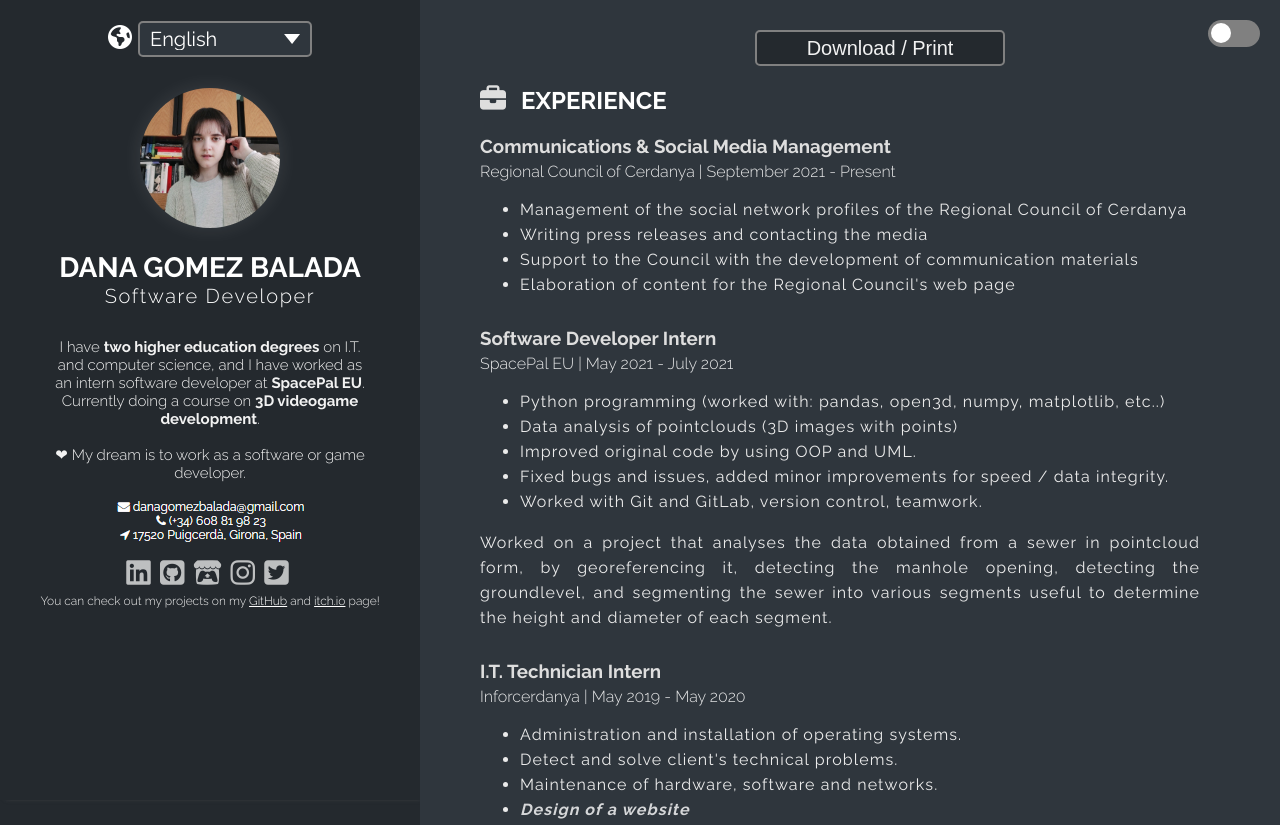
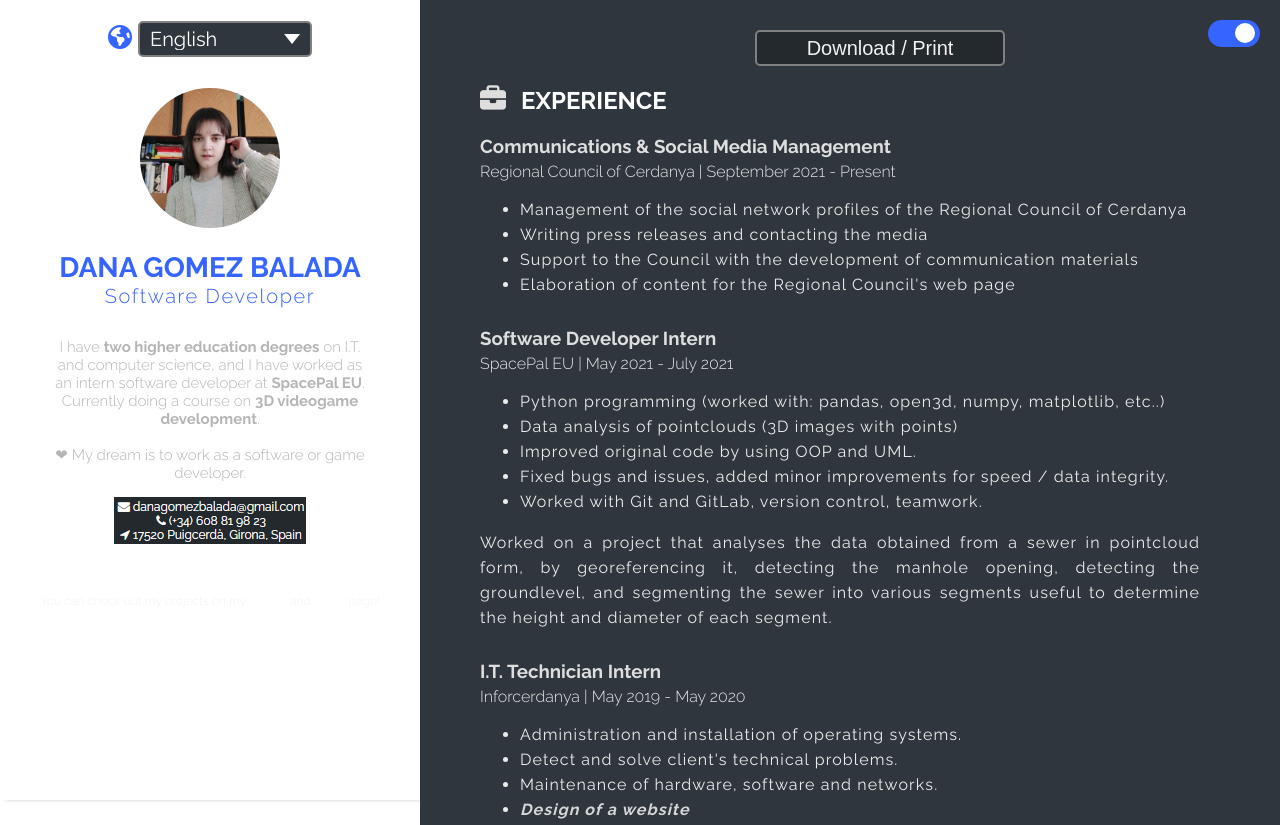
Before and after one commit to danagomezbalada/danagomezbalada.github.io, a plain HTML site: page index.html in a window 1280 px wide. Shown: the top 825 px of the page. Drawn offline with nearby package versions, Linux system fonts and the light colour scheme.

Commit message:
Creates colors cookie, refactored code.

```diff
--- a/index.html
+++ b/index.html
@@ -1,4 +1,3 @@
-
 <!DOCTYPE html>
 <html>
 <head>
@@ -25,15 +24,22 @@
 
       @import url("https://fonts.googleapis.com/css?family=Raleway:300,400,700");
 
+    :root {
+      --bg: #24292e;
+      --bg-panel: #24292e;
+      --color-headings: #fff;
+      --color-text: #f2f2f2;
+    }
+
     ::-webkit-scrollbar{
         height:6px;
         width:6px;
         background:inherit;
     }
 
-    ::-webkit-scrollbar-thumb {background:#fff;}
+    ::-webkit-scrollbar-thumb {background:var(--color-headings);}
 
-    ::-webkit-scrollbar-track {background:#24292e;}
+    ::-webkit-scrollbar-track {background:var(--bg);}
 
     ::selection {
         color:black;
@@ -49,13 +55,6 @@
       0% {transform: translateX(-100%);}
       50% {transform: translateX(-100%);}
       100% {transform: translateX(0);}
-    }
-
-    :root {
-      --bg: #24292e;
-      --bg-panel: #24292e;
-      --color-headings: #fff;
-      --color-text: #f2f2f2;
     }
 
     body{
@@ -1037,37 +1036,7 @@
             document.cookie = name +'=; Path=/; Expires=Thu, 01 Jan 1970 00:00:01 GMT;';
         }
 
-        // When user selects a new language
-        $('#lang-switch').change(function () {
-            var lang = $(this).val();
-            setCookie('lang', lang, 7);
-            $('[lang]').hide();
-            $('[lang="' + lang + '"]').show();
-        });
-
-        // Function to run on page load
-        $(document).ready(function () {
-            $('[lang]').hide();
-            var x = getCookie('lang');
-            if (x)
-                $('#lang-switch').val(x).change();
-            else{
-                const langs = [];
-                $('#lang-switch option').each(function() {
-                    langs.push($(this).val());
-                });
-
-                var current = navigator.language.split('-')[0];
-                if (langs.includes(current))
-                    $('#lang-switch').val(current).change();
-                else
-                    $('#lang-switch').val("en").change();
-            }
-        });
-
-
-
-
+        // Dark & light mode variables and functions
         const html = document.querySelector("html")
         const checkbox = document.querySelector("input[name=theme]")
 
@@ -1091,47 +1060,64 @@
           colorText: "#B5B5B5",
         }
 
-        const transformKey = key =>
-          "--" + key.replace(/([A-Z])/, "-$1").toLowerCase();
+        function changeColors(colors) {
+        	var transformKey = key =>
+          	"--" + key.replace(/([A-Z])/, "-$1").toLowerCase();
 
-        function changeColors(colors) {
           Object.keys(colors).map(key =>
             html.style.setProperty(transformKey(key), colors[key])
           );
         }
 
-        /*function isExistLocalStorage(key) {
-          localStorage.getItem(key) != null;
-        }
-
-        function createOrEditLocalStorage(key, value) {
-          localStorage.setItem(key, JSON.stringify(value));
-        }
-
-        function getValeuLocalStorage(key) {
-          JSON.parse(localStorage.getItem(key));
-        }*/
-
+        // When user changes light/dark mode
         checkbox.addEventListener("change", ({target}) => {
           if (target.checked) {
+          	setCookie('colors', 'light', 7);
             changeColors(lightMode);
-            //createOrEditLocalStorage('mode','lightMode');
           } else {
+          	setCookie('colors', 'dark', 7);
             changeColors(initialColors);
-            //createOrEditLocalStorage('mode','initialColors');
           }
         })
 
-        /*if(!isExistLocalStorage('mode'))
-          createOrEditLocalStorage('mode', 'initialColors');
+        // When user selects a new language
+        $('#lang-switch').change(function () {
+            var lang = $(this).val();
+            setCookie('lang', lang, 7);
+            $('[lang]').hide();
+            $('[lang="' + lang + '"]').show();
+        });
 
-        if (getValeuLocalStorage('mode') === "initialColors") {
-          checkbox.removeAttribute('checked');
-          changeColors(initialColors);
-        } else {
-          checkbox.setAttribute('checked', "");
-          changeColors(lightMode);
-        }*/
+        // Function to run on page load
+        $(document).ready(function () {
+        	// Set colors
+            var colorsCookie = getCookie('colors');
+            if ((colorsCookie && colorsCookie == 'dark') || (window.matchMedia && window.matchMedia('(prefers-color-scheme: dark)').matches)) {
+              changeColors(initialColors);
+            }
+            else {
+              checkbox.checked = true;
+              changeColors(lightMode);
+            }
+
+            // Set language
+            $('[lang]').hide();
+            var langCookie = getCookie('lang');
+            if (langCookie)
+                $('#lang-switch').val(langCookie).change();
+            else{
+                const langs = [];
+                $('#lang-switch option').each(function() {
+                    langs.push($(this).val());
+                });
+
+                var current = navigator.language.split('-')[0];
+                if (langs.includes(current))
+                    $('#lang-switch').val(current).change();
+                else
+                    $('#lang-switch').val("en").change();
+            }
+        });
 
     </script>
 </header>
```
